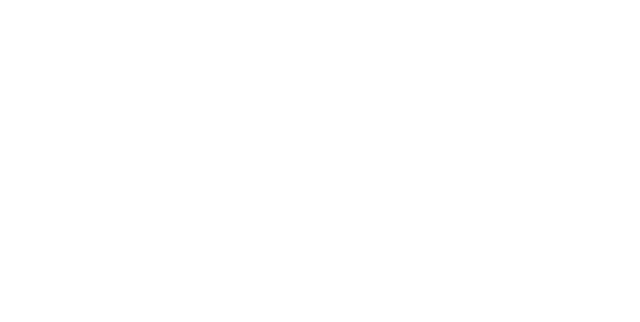
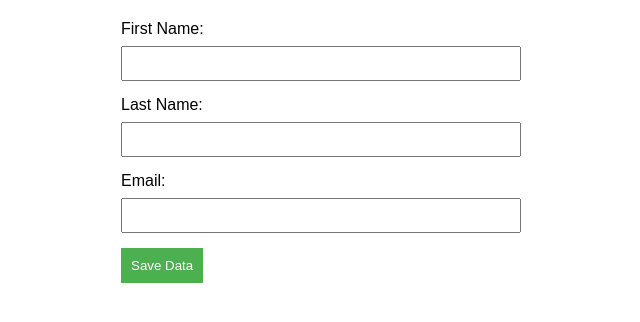
Before and after one commit to acciojob/form-autocomplete-chirag123771, a website: page main.html in a window 1280 px wide. Shown: the whole page, without its empty margins (319-959 px from the left). Drawn offline with Linux system fonts and the light colour scheme.

Commit message:
created a submission

```diff
--- a/main.html
+++ b/main.html
@@ -8,6 +8,19 @@
 
 <body>
 	<!-- the entire body must be written by student -->
+
+<form id="userForm">
+    <label for="firstName">First Name:</label>
+    <input type="text" id="firstName" name="firstName">
+
+    <label for="lastName">Last Name:</label>
+    <input type="text" id="lastName" name="lastName">
+
+    <label for="email">Email:</label>
+    <input type="email" id="email" name="email">
+
+    <button type="button" onclick="saveFormData()">Save Data</button>
+</form>
     <script type="text/javascript" src="./script.js">
 </script>
 
--- a/script.js
+++ b/script.js
@@ -1 +1,29 @@
 //your JS code here. If required.
+  function saveFormData() {
+        const formData = {
+            firstName: document.getElementById('firstName').value,
+            lastName: document.getElementById('lastName').value,
+            email: document.getElementById('email').value,
+        };
+
+        // Convert the form data to a JSON string and store it in Local Storage
+        localStorage.setItem('formData', JSON.stringify(formData));
+
+        alert('Form data has been saved!');
+    }
+
+    // Function to load form data from Local Storage and populate the form
+    function loadFormData() {
+        const storedFormData = localStorage.getItem('formData');
+
+        if (storedFormData) {
+            const formData = JSON.parse(storedFormData);
+
+            document.getElementById('firstName').value = formData.firstName || '';
+            document.getElementById('lastName').value = formData.lastName || '';
+            document.getElementById('email').value = formData.email || '';
+        }
+    }
+
+    // Load form data when the page is loaded
+    window.onload = loadFormData;
--- a/styles.css
+++ b/styles.css
@@ -1 +1,34 @@
 /*  your css code here. If applicable */
+ body {
+            font-family: Arial, sans-serif;
+            margin: 20px;
+        }
+
+        form {
+            max-width: 400px;
+            margin: auto;
+        }
+
+        label {
+            display: block;
+            margin-bottom: 8px;
+        }
+
+        input {
+            width: 100%;
+            padding: 8px;
+            margin-bottom: 15px;
+            box-sizing: border-box;
+        }
+
+        button {
+            padding: 10px;
+            background-color: #4CAF50;
+            color: white;
+            border: none;
+            cursor: pointer;
+        }
+
+        button:hover {
+            background-color: #45a049;
+        }
```
